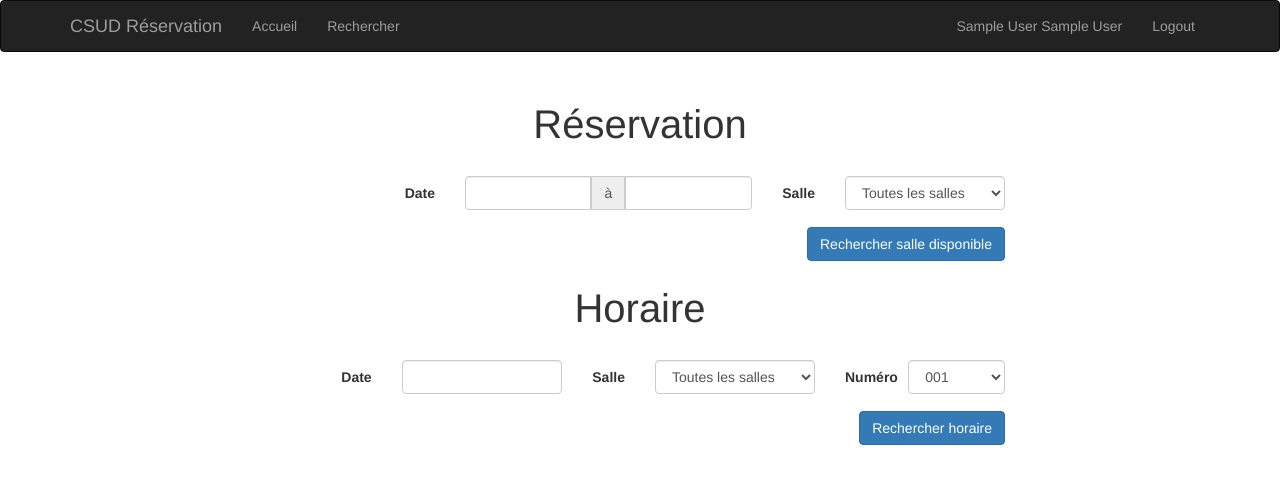
After one commit to csud-reservation/flask-backend, a Flask app: page /search in a window 1280 px wide. The commit adds this page. Shown: the top 484 px of the page. Run offline with Flask 2, Linux system fonts and the light colour scheme; the visitor is signed in with stand-in values (Sample User, id 1); some libraries are stand-ins or nearby versions.

Commit message:
modifications dans la barre de navigation, formulaire de login dynamique, page de recherche (uniquement front-end)

```diff
--- a/app/main/views.py
+++ b/app/main/views.py
@@ -12,9 +12,16 @@ from . import main
 from sqlalchemy.sql import select
 from sqlalchemy import func
 
+from flask import copy_current_request_context
+from gevent import spawn
+
 @main.route('/')
 def index():
-    return render_template('index.html', message="Ravis de vous revoir")
+    if ('userID' in session):
+        message = 'Ravis de vous revoir, ' + session['first_name'] + ' ' + session['last_name'] + ' !'
+    else:
+        message = 'Veuillez vous connecter pour accéder à toutes les fonctionnalités de cette application'
+    return render_template('index.html', message=message)
 
 @main.route('/sql', methods=['GET', 'POST'])
 def sql():
@@ -22,25 +29,47 @@ def sql():
     #result = db.session.execute(query)
     return render_template('sql.html', sql=query)
 
-@main.route('/login', methods=['GET'])
-def login_show():
-    return render_template('login.html')
+@main.route('/search', methods=['GET'])
+def search_page():
+    if ('userID' in session):
+        return render_template('search.html')
+    else:
+        return redirect(url_for('main.login')+'?please_login')
 
-@main.route('/login', methods=['POST'])
-def login_control():
-    user = request.args.get('user').lower()
-    password = request.args.get('password')
-    if ('@' in user):
-        query = select(['*']).where(func.lower(User.email) == user)
-    else:
-        query = select(['*']).where(func.lower(User.sigle) == user)
-    try:
-        result = db.session.execute(query).first()
-        true_password = result['password_hash']
-        first_name, last_name = result['first_name'], result['last_name']
-        if (password == true_password):
-            return 'bonjour, ' + first_name + ' ' + last_name + ' !'
+@main.route('/login', methods=['GET', 'POST'])
+def login():
+    # http://flask.pocoo.org/docs/0.12/api/#flask.copy_current_request_context
+    # @copy_current_request_context
+    # def s(): session.permanent = True
+    # spawn(s)
+
+    if (request.method == 'GET'):
+        return render_template('login.html')
+    if (request.method == 'POST'):
+        user = request.args.get('user').lower()
+        password = request.args.get('password')
+        if ('@' in user):
+            query = select(['*']).where(func.lower(User.email) == user)
         else:
-            return 'mot de passe erroné'
-    except:
-        return 'utilisateur introuvable'
+            query = select(['*']).where(func.lower(User.sigle) == user)
+        try:
+            result = db.session.execute(query).first()
+            true_password = result['password_hash']
+            first_name, last_name = result['first_name'], result['last_name']
+            userID = str(result['id'])
+            if (password == true_password):
+                # enregistrement de la session
+                session['first_name'] = first_name
+                session['last_name'] = last_name
+                session['userID'] = userID
+                return 'successfuly logged in'
+            else:
+                return 'login error' # faux mot de passe
+        except TypeError:
+            return 'login error' # utilisateur introuvable
+
+@main.route('/logout', methods=['GET', 'POST'])
+def logout():
+    for element in ['userID', 'first_name', 'last_name']:
+        session.pop(element, None)
+    return redirect(url_for('main.login')+'?just_logged_out')
--- a/app/static/custom.css
+++ b/app/static/custom.css
@@ -1,24 +1,51 @@
 .blanc {
     background-color: white;
 }
+
 .gros_titre {
     font-size: 40px;
-  text-decoration:bold;
-  text-align:center;
+    text-decoration: bold;
+    text-align: center;
     margin-top: 30px;
     margin-bottom: 15px;
 }
+
 .ligne {
-  border-top: solid 3px rgb(235,235,235);
+    border-top: solid 3px rgb(235, 235, 235);
     margin-left: -15px;
     margin-right: -15px;
 }
+
 #login_incorrect {
   position: relative;
   top: 8px;
+}
+
+.hidden {
   display: none;
 }
+
 .marges {
     padding-left: 25px;
     padding-right: 25px;
+    margin-bottom: -20px;
 }
+
+.espace_dessous {
+    padding-bottom: 20px;
+}
+
+.bouton_recherche {
+    margin-top: 2px;
+}
+
+#message_login {
+  margin-bottom: -5px;
+  text-align: center;
+}
+
+@media(max-width:767px) {
+    .ajustement_sm {
+        margin-bottom: 15px;
+    }
+}
--- a/app/static/custom.js
+++ b/app/static/custom.js
@@ -1,15 +1,22 @@
 function login() {
   $(function(){
-    if ($('#login_utilisateur').val() && $('#login_password').val()) {
+    if ($('#login_user').val() && $('#login_password').val()) {
       $.ajax({
           url: "login?" + $.param({
-              "user": $('#login_utilisateur').val(),
+              "user": $('#login_user').val(),
               "password": $('#login_password').val(),
           }),
           type: "POST",
       })
       .done(function(data, textStatus, jqXHR) {
-          alert(data);
+          if (data === 'successfuly logged in') {
+            window.location.assign('/search?just_logged_in');
+          } else if (data === 'login error') {
+            $('#login_incorrect').removeClass('hidden')
+            $('#form_login_user, #form_login_password').addClass('has-error')
+          } else {
+            alert(data);
+          }
       })
       .fail(function(jqXHR, textStatus, errorThrown) {
           return;
@@ -25,3 +32,12 @@ function verifier_enter(event, form, callback) {
     callback();
   }
 }
+
+function datepickers() {
+  $(function() {
+      $('.input-daterange input').each(function() {
+        $(this).datepicker({language: "fr"});
+      });
+      $('.date').datepicker({language: "fr"});
+    });
+}
--- a/app/templates/base.html
+++ b/app/templates/base.html
@@ -7,6 +7,7 @@
 <link rel="shortcut icon" href="{{ url_for('static', filename='favicon.ico') }}" type="image/x-icon">
 <link rel="icon" href="{{ url_for('static', filename='favicon.ico') }}" type="image/x-icon">
 <link rel="stylesheet" href="{{ url_for('static', filename='custom.css') }}">
+<script src="{{ url_for('static', filename='general.js') }}"></script>
 {% endblock %}
 
 {% block navbar %}
@@ -24,8 +25,17 @@
         <div class="navbar-collapse collapse">
             <ul class="nav navbar-nav">
                 <li><a href="{{ url_for('main.index') }}">Accueil</a></li>
-                <li><a href="admin/">Admin</a></li>
-                <li><a href="{{ url_for('main.login_show') }}">Login</a></li>
+                {% if ('userID' in session) %}
+                    <li><a href="{{ url_for('main.search_page') }}">Rechercher</a></li>
+                {% endif %}
+            </ul>
+            <ul class="nav navbar-nav navbar-right">
+                {% if ('userID' in session) %}
+                    <li><a href="{{ url_for('main.index') }}" id="active_user">{{ session['first_name'] + ' ' + session['last_name'] }}</a></li>
+                    <li><a href="{{ url_for('main.logout') }}">Logout</a></li>
+                {% else %}
+                    <li><a href="{{ url_for('main.login') }}">Login</a></li>
+                {% endif %}
             </ul>
         </div>
     </div>
@@ -46,7 +56,6 @@
 {% endblock %}
 
 {% block scripts %}
-<script src="{{ url_for('static', filename='general.js') }}"></script>
 <script src="{{ url_for('static', filename='custom.js') }}"></script>
 {{ super() }}
 {{ moment.include_moment() }}
--- /dev/null
+++ b/app/templates/search.html
@@ -0,0 +1,120 @@
+{% set rooms_types = [
+  ['ALL','Toutes les salles'],
+  ['INF','Informatique'],
+  ['BIO','Biologie'],
+  ['BIL','Biologie labo'],
+  ['CHI','Chimie'],
+  ['CHL','Chimie labo'],
+  ['PHY','Physique'],
+  ['PHL','Physique labo'],
+  ['MUS','Musique'],
+  ['ARV','Arts visuels'],
+  ['GEO','Géographie'],
+  ['VDO','Vidéo']
+  ] %}
+
+{% set rooms_numbers = ['001','002','006','008','010','101 (INF)','102 (INF)',
+'103','104','105','106','107','108','109','110','111','112','113','114','115',
+'116 (BIO)','117 (GEO)','118 (BIL)','123 (GEO/MUS)','125 (MUS)','126 (BIL)',
+'128 (BIO)','201 (ARV)','202 (INF)','203','204','205','206','207','208','209',
+'210','211','212','213','214','215 (PHY)','216 (CHI)','217 (PHY)','218 (CHL)',
+'225 (PHL)','227 (PHL)','228 (CHI)','230 (CHL)','301 (ARV)','302 (ARV)','303',
+'304','307','308','309','310','313','314','315','316','319','320','321'] %}
+
+{% extends "base.html" %}
+
+{% block title %}Login{% endblock %}
+
+{% block content %}
+<div class="container">
+  <div class="row">
+    <div class="col-lg-offset-2 col-md-offset-1 col-md-10 col-lg-8 blanc espace_dessous">
+      <div class="alert alert-info hidden" id="message_login"></div>
+        <script>
+          if (/just_logged_in$/.test(window.location.href)) {
+            byId('message_login').className = 'alert alert-info';
+            byId('message_login').innerHTML =
+              'Bonjour, ' + byId('active_user').innerHTML + ' !';
+          }
+        </script>
+      <form class="form-horizontal marges">
+        <div class="form-group">
+          <h1 class="gros_titre">Réservation</h1>
+        </div>
+        <div class="row">
+          <div class="form-group">
+            <div class="ajustement_sm">
+              <label class="col-sm-3 control-label">Date</label>
+              <div class="col-sm-5">
+                <div class="input-group input-daterange">
+                  <input type="text" class="form-control">
+                  <div class="input-group-addon">à</div>
+                  <input type="text" class="form-control">
+                </div>
+                <!-- <span class="help-block">
+                  Date de début de la réservation
+                </span> -->
+              </div>
+            </div>
+            <div>
+              <label class="col-sm-1 control-label">Salle</label>
+              <div class="col-sm-3">
+                <select class="form-control">
+                  {% for room_type in rooms_types %}
+                    <option value={{ room_type[0] }}>{{ room_type[1] }}</option>
+                  {% endfor %}
+                </select>
+              </div>
+            </div>
+          </div>
+        </div>
+        <div class="form-group">
+          <span class="pull-right btn btn-primary bouton_recherche">
+            Rechercher salle disponible
+          </span>
+        </div>
+      </form>
+      <form class="form-horizontal marges">
+        <div class="form-group">
+          <h1 class="gros_titre">Horaire</h1>
+        </div>
+        <div class="row">
+          <div class="form-group">
+            <div class="ajustement_sm">
+              <label class="col-sm-2 control-label">Date</label>
+              <div class="col-sm-3">
+                <input type="text" class="form-control date">
+              </div>
+            </div>
+            <div class="ajustement_sm">
+              <label class="col-sm-1 control-label">Salle</label>
+              <div class="col-sm-3">
+                <select class="form-control">
+                  {% for room_type in rooms_types %}
+                    <option value={{ room_type[0] }}>{{ room_type[1] }}</option>
+                  {% endfor %}
+                </select>
+              </div>
+            </div>
+            <div class="col-sm-1">
+              <label class="control-label">Numéro</label>
+            </div>
+            <div class="col-sm-2">
+              <select class="form-control">
+                  {% for room_number in rooms_numbers %}
+                    <option value={{ room_number[:3] }}>{{ room_number }}</option>
+                  {% endfor %}
+                </select>
+            </div>
+          </div>
+        </div>
+        <div class="form-group">
+          <span class="pull-right btn btn-primary bouton_recherche">
+            Rechercher horaire
+          </span>
+        </div>
+      </form>
+    </div>
+  </div>
+</div>
+{% endblock %}
--- a/manage.py
+++ b/manage.py
@@ -26,6 +26,8 @@ models = dict(
 )
 
 app = create_app(os.getenv('FLASK_CONFIG') or 'default', models)
+# une page qui s'affiche à chaque redirection en mode développement
+app.config['DEBUG_TB_INTERCEPT_REDIRECTS'] = False
 
 manager = Manager(app)
 migrate = Migrate(app, db)
```
Also changed, not shown: app/templates/login.html (+14 -4 lines), load_csv.py (+27 -17 lines), requirements.txt (+35 -19 lines). Lines whose indentation alone changed are shown as unchanged.
